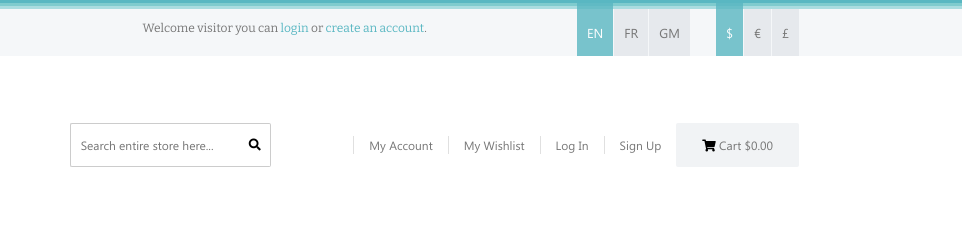
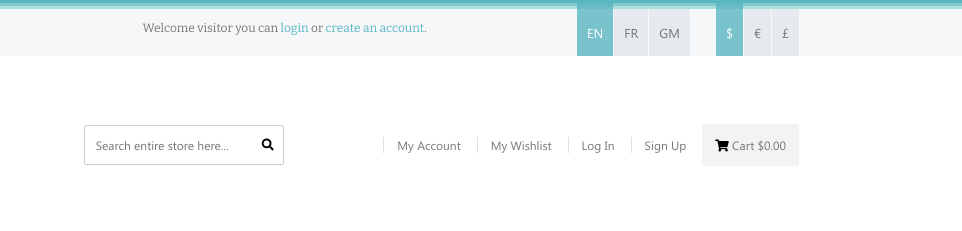
Before and after one commit to alexmay112/Breeze, a website: page index.html in a window 1280 px wide. Shown: the top 231 px of the page, 318-1280 px from the left. Drawn offline with nearby package versions, Linux system fonts and the light colour scheme; files whose address does not match are found by name.

Commit message:
fix search-form

```diff
--- a/index.html
+++ b/index.html
@@ -142,16 +142,20 @@
                     <div class="user-menu">
                         <ul class="user-menu__list">
                             <li class="user-menu__item">
-                                <a href="#" class="user-menu__link">My Account</a>
+                                <a href="#" class="user-menu__link">
+                                    <span class="user-menu__text">My Account</span></a>
                             </li>
                             <li class="user-menu__item">
-                                <a href="#" class="user-menu__link">My Wishlist</a>
+                                <a href="#" class="user-menu__link">
+                                    <span class="user-menu__text"></span>My Wishlist</span></a>
                         </li>
                         <li class="user-menu__item">
-                                <a href="#" class="user-menu__link">Log In</a>
+                            <a href="#" class="user-menu__link">
+                                <span class="user-menu__text"></span>Log In</span></a>
                     </li>
                     <li class="user-menu__item">
-                                <a href="#" class="user-menu__link">Sign Up</a>
+                        <a href="#" class="user-menu__link">
+                            <span class="user-menu__text"></span>Sign Up</span></a>
                 </li>
                 <li class="user-menu__item user-menu__item_cart">
                     <a href="#" class="user-menu__link user-menu__link_cart">
--- a/src/sass/layout/_header.scss
+++ b/src/sass/layout/_header.scss
@@ -14,19 +14,22 @@
     .search-form {
         // margin-bottom: 10px;
         display: flex;
-        align-items: space-between;
+        align-items: center;
         position: relative;
 
         &__input {
             max-width: 200px;
             margin-left: 10px;
-            padding: 13px 0 13px 10px;
+            padding: 11px 36px 11px 11px;
             border: 1px solid #cccccc;
-            border-right: none;
-            border-top-left-radius: 2px;
-            border-bottom-left-radius: 2px;
+            // border-right: none;
+            border-radius: 2px;
+            // border-bottom-left-radius: 2px;
             font-size: 12px;
             font-family: $second-font;
+            &:focus {
+                border-color: $main-accent-color;
+            }
         }
         &__icon {
             position: absolute;
@@ -36,14 +39,17 @@
         }
         &__submit {
             width: 34px;
+            height: 37px;
             padding: 0;
             display: inline-block;
+            position: absolute;
+            right: 1px;
             background-color: transparent;
             overflow: hidden;
             border: 1px solid #cccccc;
             border-top-right-radius: 2px;
             border-bottom-right-radius: 2px;
-            border-left: none;
+            border: none;
             text-indent: -900px;
         }
     }
@@ -56,18 +62,28 @@
             font-family: $second-font;
 
             &_cart {
-                padding: 13px 11px;
-                background-color: #f1f3f5;
+                // padding: 13px 11px;
+                // background-color: #f1f3f5;
                 border-radius: 2px;
             }
         }
         &__link {
-            padding: 1px 15px;
-            border-left: 1px solid #e0e0e0;
+            margin-left: 3px;
+            padding: 13px 13px 13px 0;
+            border-radius: 2px;
+            &:hover {
+                background-color: $main-accent-color;
+            }
 
             &_cart {
-                border-left: none;
+                // border-left: none;
+                padding-left: 13px;
+                background-color: #f1f3f5;
             }
+        }
+        &__text {
+            padding-left: 13px;
+            border-left: 1px solid #e0e0e0;
         }
         &__icon-cart {
             color: #000;
```
Also changed, not shown: assets/css/main.css, src/sass/layout/_login-register.scss (line endings or trailing spaces). Lines whose indentation alone changed are shown as unchanged.
